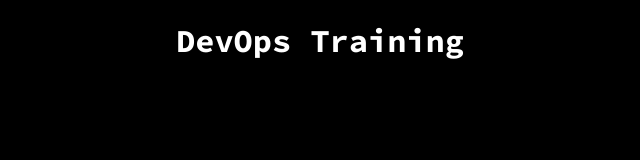
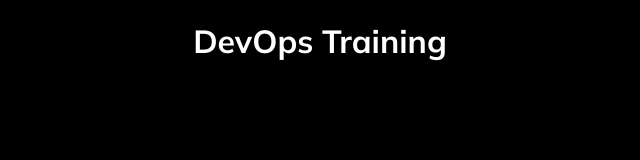
Before and after one commit to shashavalidudekula/shashavalidudekula.github.io, a plain HTML site: page index.html in a window 1280 px wide. Shown: the whole page, without its empty margins (320-960 px from the left). Drawn offline with nearby package versions, Linux system fonts and the light colour scheme.

Commit message:
update font

```diff
--- a/css/main.css
+++ b/css/main.css
@@ -6,7 +6,7 @@
 }
 
 .header{
-    font-family: 'Source Code Pro', monospace;
+    font-family: 'Mulish', sans-serif;
     text-align: center;
     color: #ffffff
 }
--- a/index.html
+++ b/index.html
@@ -5,9 +5,6 @@
     <meta http-equiv="X-UA-Compatible" content="IE=edge">
     <meta name="viewport" content="width=device-width, initial-scale=1.0">
     <link rel="stylesheet" href="./css/main.css">
-    <link rel="preconnect" href="https://fonts.googleapis.com">
-    <link rel="preconnect" href="https://fonts.gstatic.com" crossorigin>
-    <link href="https://fonts.googleapis.com/css2?family=Source+Code+Pro:ital,wght@0,200;0,300;0,400;0,500;0,600;0,700;0,800;0,900;1,200;1,300;1,400;1,500;1,600;1,700;1,800;1,900&display=swap" rel="stylesheet">
     <title>MY Devops Training</title>
 
 </head>
@@ -21,5 +18,8 @@
 
     <!-- JavaScript Bundle with Popper -->
 <script src="https://cdn.jsdelivr.net/npm/bootstrap@5.2.0-beta1/dist/js/bootstrap.bundle.min.js" integrity="sha384-pprn3073KE6tl6bjs2QrFaJGz5/SUsLqktiwsUTF55Jfv3qYSDhgCecCxMW52nD2" crossorigin="anonymous"></script>
+<link rel="preconnect" href="https://fonts.googleapis.com">
+<link rel="preconnect" href="https://fonts.gstatic.com" crossorigin>
+<link href="https://fonts.googleapis.com/css2?family=Mulish:ital,wght@0,200;0,300;0,400;0,500;0,600;0,700;0,800;0,900;1,200;1,300;1,400;1,500;1,600;1,700;1,800;1,900&family=Source+Code+Pro:ital,wght@0,200;0,300;0,400;0,500;0,600;0,700;0,800;0,900;1,200;1,300;1,400;1,500;1,600;1,700;1,800;1,900&display=swap" rel="stylesheet">
 </body>
 </html>
```
